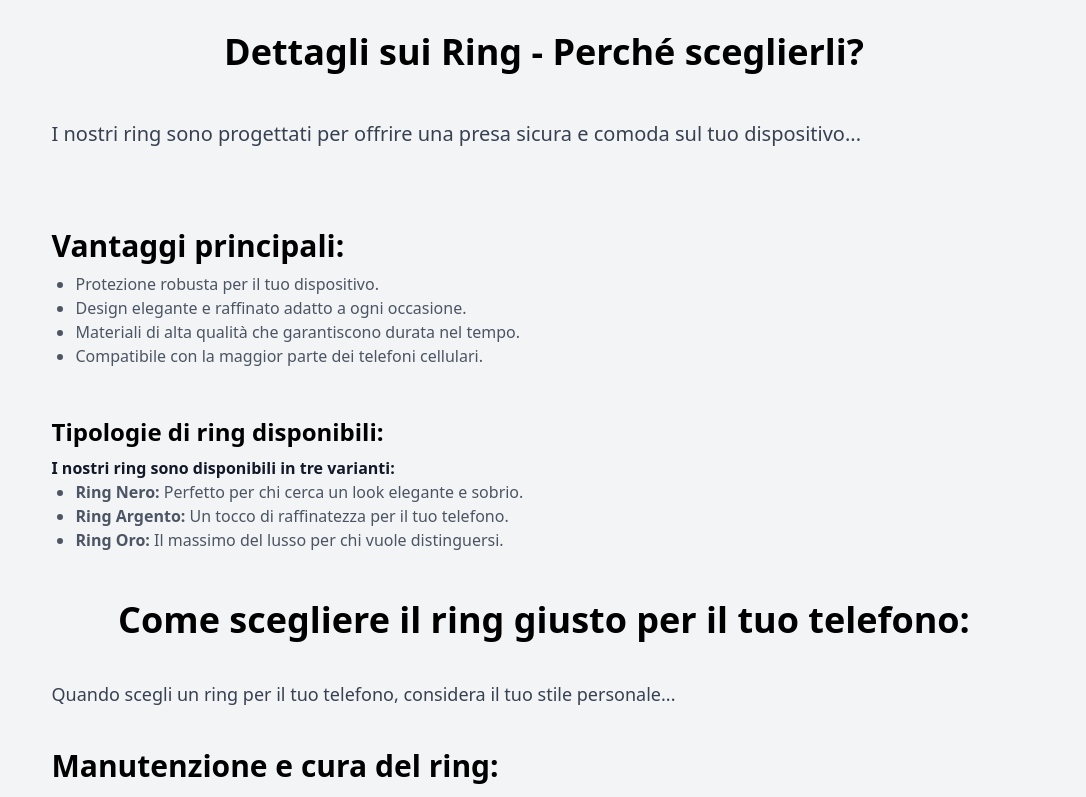
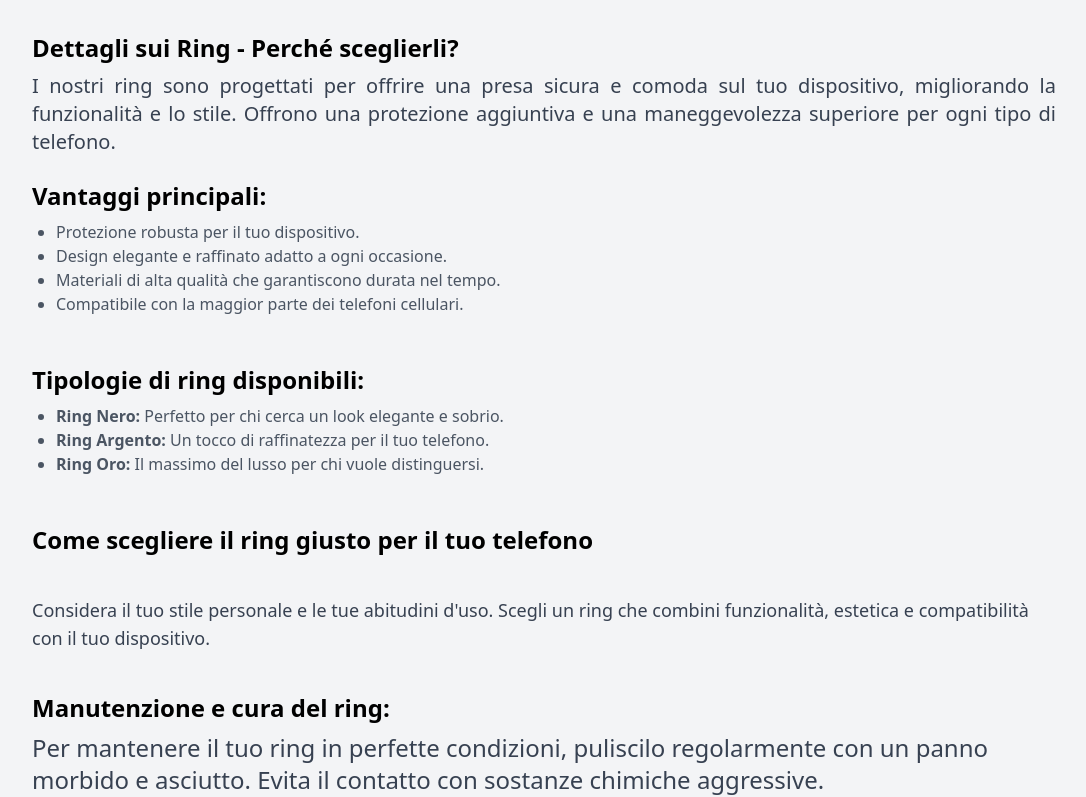
Before and after one commit to rubencommisso/mia_tech_progetto_finale, a React (Vite) app: page /ring in a window 1280 px wide. Shown: the part 540-1337 px from the top of the page, without its empty margins (96-1182 px from the left). Built offline with nearby package versions, Linux system fonts and the light colour scheme.

Commit message:
modificato lo stile della pagina Ring.jsx

```diff
--- a/src/pages/Ring.jsx
+++ b/src/pages/Ring.jsx
@@ -26,7 +26,7 @@ const Ring = () => {
       ]
     },
     {
-      id:8,
+      id: 8,
       title: "Ring Argento",
       price: 18,
       image: ring1,
@@ -37,7 +37,7 @@ const Ring = () => {
       ]
     },
     {
-      id:9,
+      id: 9,
       title: "Ring Oro",
       price: 20,
       image: ring2,
@@ -117,7 +117,7 @@ const Ring = () => {
           {CardProduct.map((product) => (
             <div
               key={product.id}
-              className="flex flex-col justify-center items-center p-4 sm:w-48 sm-52 md:w-60 md:h-80 md:p-0 md:mb-6"
+              className="flex flex-col justify-center item-center p-4 sm:w-48 sm-52 md:w-60 md:h-80 md:p-0 md:mb-6"
             >
               <Card
                 id={product.id}
@@ -127,7 +127,6 @@ const Ring = () => {
                 activeCardId={activeCardId}
                 onClick={() => handleCardClick(product.id)}
               >
-                {/* Stesso pulsante personalizzato usato in KitPulizia/Pellicole */}
                 <ButtonToPage
                   onClick={() => handleAddToCart(product)}
                   label="Aggiungi al carrello"
@@ -138,17 +137,14 @@ const Ring = () => {
           ))}
         </div>
 
-        {/* Sezione descrittiva e vantaggi */}
-        <div className="mt-2">
-          <h2 className="text-4xl text-center font-semibold mb-12">
-            Dettagli sui Ring - Perché sceglierli?
-          </h2>
-          <p className="text-gray-700 text-justify text-xl mt-10">
-            I nostri ring sono progettati per offrire una presa sicura e comoda sul tuo dispositivo...
-            {/* ... e così via */}
+        {/* Dettagli Ring */}
+        <div>
+          <h2 className="text-2xl text-start font-semibold mb-2 mt-2">Dettagli sui Ring - Perché sceglierli?</h2>
+          <p className="text-gray-700 text-justify text-xl mt-2">
+            I nostri ring sono progettati per offrire una presa sicura e comoda sul tuo dispositivo, migliorando la funzionalità e lo stile. Offrono una protezione aggiuntiva e una maneggevolezza superiore per ogni tipo di telefono.
           </p>
 
-          <h3 className="text-3xl font-bold mb-2 mt-20">Vantaggi principali:</h3>
+          <h3 className="text-2xl font-bold mb-2 mt-6">Vantaggi principali:</h3>
           <ul className="list-disc pl-6 text-gray-600">
             <li>Protezione robusta per il tuo dispositivo.</li>
             <li>Design elegante e raffinato adatto a ogni occasione.</li>
@@ -157,36 +153,26 @@ const Ring = () => {
           </ul>
 
           <h3 className="text-2xl font-extrabold mt-12 mb-2">Tipologie di ring disponibili:</h3>
-          <p className="text-gray-900 font-black">
-            I nostri ring sono disponibili in tre varianti:
-          </p>
           <ul className="list-disc pl-6 text-gray-600">
-            <li>
-              <strong>Ring Nero:</strong> Perfetto per chi cerca un look elegante e sobrio.
-            </li>
-            <li>
-              <strong>Ring Argento:</strong> Un tocco di raffinatezza per il tuo telefono.
-            </li>
-            <li>
-              <strong>Ring Oro:</strong> Il massimo del lusso per chi vuole distinguersi.
-            </li>
+            <li><strong>Ring Nero:</strong> Perfetto per chi cerca un look elegante e sobrio.</li>
+            <li><strong>Ring Argento:</strong> Un tocco di raffinatezza per il tuo telefono.</li>
+            <li><strong>Ring Oro:</strong> Il massimo del lusso per chi vuole distinguersi.</li>
           </ul>
 
-          <h3 className="text-4xl font-bold text-center mt-12 mb-10">
-            Come scegliere il ring giusto per il tuo telefono:
-          </h3>
+          <h3 className="text-2xl font-bold text-start mt-12 mb-10">Come scegliere il ring giusto per il tuo telefono</h3>
           <p className="text-gray-700 text-lg">
-            Quando scegli un ring per il tuo telefono, considera il tuo stile personale...
+            Considera il tuo stile personale e le tue abitudini d'uso. Scegli un ring che combini funzionalità, estetica e compatibilità con il tuo dispositivo.
           </p>
 
-          <h3 className="text-3xl font-semibold mt-10 mb-2">Manutenzione e cura del ring:</h3>
+          <h3 className="text-2xl font-semibold mt-10 mb-2">Manutenzione e cura del ring:</h3>
           <p className="text-gray-700 pb-6 text-2xl">
-            Per mantenere il tuo ring in perfette condizioni, ti consigliamo di pulirlo regolarmente...
+            Per mantenere il tuo ring in perfette condizioni, puliscilo regolarmente con un panno morbido e asciutto. Evita il contatto con sostanze chimiche aggressive.
           </p>
         </div>
       </div>
     </div>
   )
+
 }
 
 export default Ring
```
